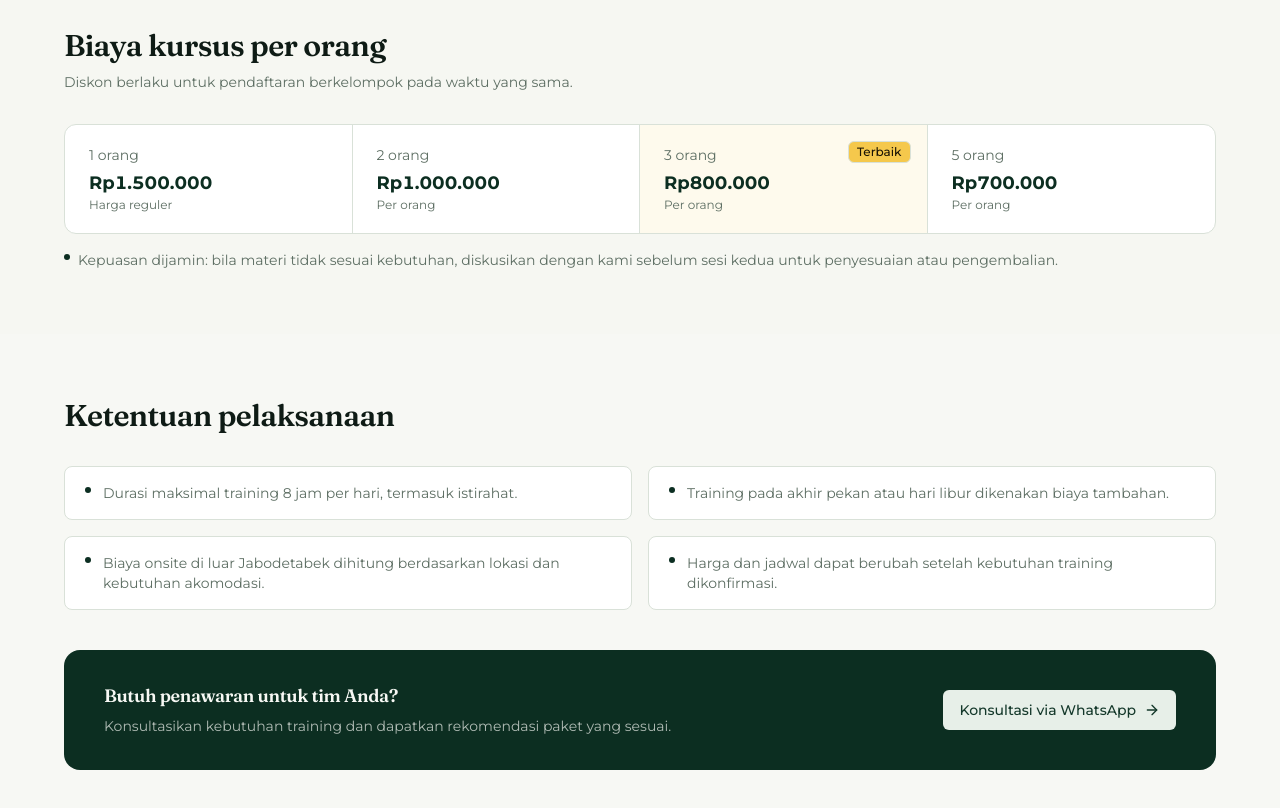
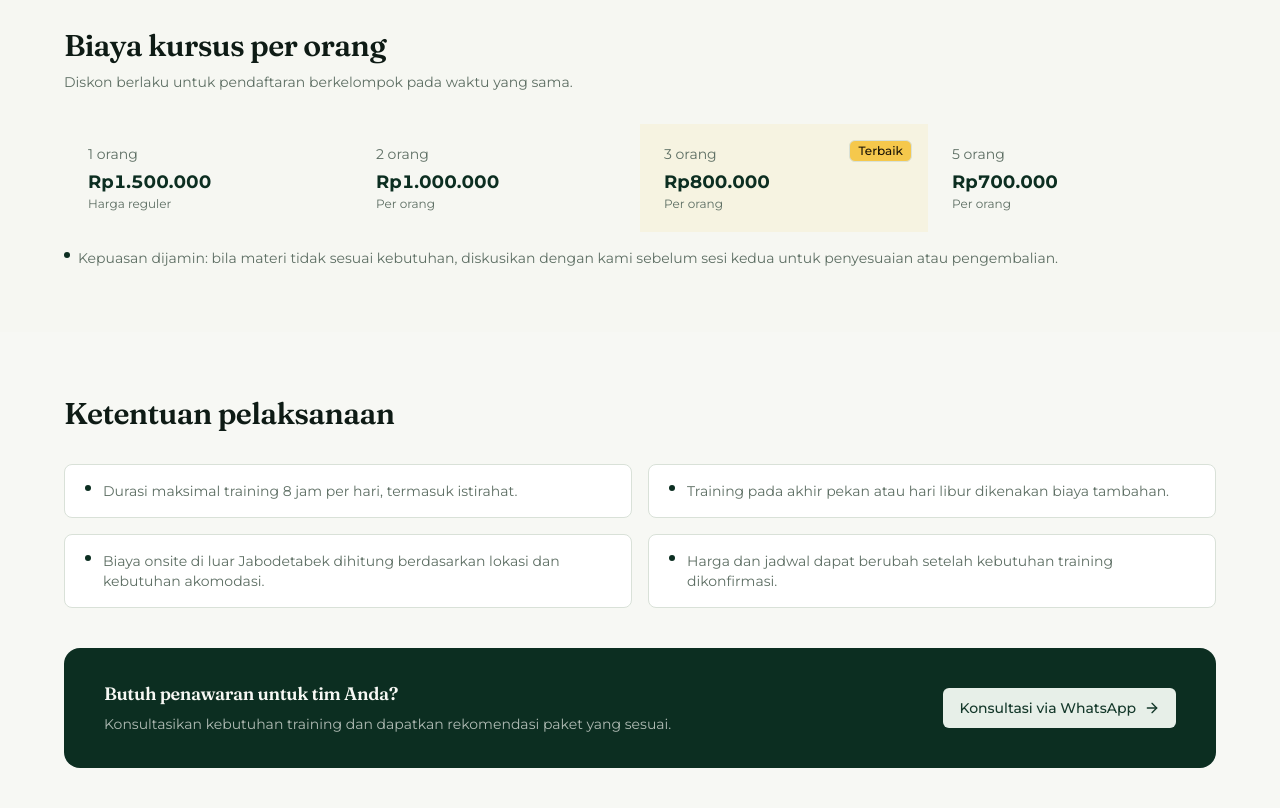
Before and after one commit to Iwang-f/accurate-course-web, a Next.js app: page /harga in a window 1280 px wide. Shown: the part 1060-1868 px from the top of the page. Built offline with nearby package versions, Linux system fonts and the light colour scheme.

Commit message:
feat: add scroll reveal to program, harga, tentang, kontak pages (v2.2 phase 2)

```diff
--- a/src/app/harga/page.tsx
+++ b/src/app/harga/page.tsx
@@ -5,6 +5,7 @@ import { PageIntro } from "@/components/page-intro";
 import { CtaBanner } from "@/components/cta-banner";
 import { Badge } from "@/components/ui/badge";
 import { PricingCards } from "@/components/pricing-cards";
+import { Reveal, StaggerGroup, RevealItem } from "@/components/motion";
 
 export const metadata: Metadata = {
   title: "Harga Training",
@@ -22,21 +23,24 @@ export default function HargaPage() {
 
       <section className="px-5 py-14 md:py-16 sm:px-8">
         <div className="mx-auto max-w-6xl">
+          <Reveal>
             <h2 className="font-display text-2xl font-semibold tracking-tight md:text-3xl">Biaya training per paket</h2>
             <p className="mt-2 text-sm text-muted-foreground">Pilih level sesuai kebutuhan tim: Paham, Bisa, atau Terampil.</p>
+          </Reveal>
           <PricingCards />
         </div>
       </section>
 
       <section className="border-t border-border/50 bg-muted/20 px-5 py-14 md:py-16 sm:px-8">
         <div className="mx-auto max-w-6xl">
+          <Reveal>
             <h2 className="font-display text-2xl font-semibold tracking-tight md:text-3xl">Biaya kursus per orang</h2>
             <p className="mt-2 text-sm text-muted-foreground">Diskon berlaku untuk pendaftaran berkelompok pada waktu yang sama.</p>
-          <div className="mt-8 overflow-hidden rounded-xl border border-border/60 bg-card">
-            <div className="grid grid-cols-1 overflow-x-auto sm:grid-cols-2 lg:grid-cols-4">
+          </Reveal>
+          <StaggerGroup className="mt-8 grid grid-cols-1 overflow-x-auto sm:grid-cols-2 lg:grid-cols-4">
             {getCoursePricing().map((item: CoursePriceTier) => (
+              <RevealItem key={item.peserta}>
                 <div
-                  key={item.peserta}
                   className={`relative border-b border-border/50 px-6 py-5 sm:border-b-0 sm:border-r last:border-r-0 ${
                     item.unggulan ? "bg-highlight/10" : ""
                   }`}
@@ -48,9 +52,9 @@ export default function HargaPage() {
                   <p className="mt-1 text-lg font-bold tabular-nums text-primary">{item.harga}</p>
                   <p className="text-xs text-muted-foreground">{item.keterangan}</p>
                 </div>
+              </RevealItem>
             ))}
-            </div>
-          </div>
+          </StaggerGroup>
           <p className="mt-4 flex items-start gap-2 text-sm text-muted-foreground">
             <span className="mt-1 size-1.5 shrink-0 rounded-full bg-primary" />
             Kepuasan dijamin: bila materi tidak sesuai kebutuhan, diskusikan dengan kami sebelum sesi kedua untuk penyesuaian atau pengembalian.
@@ -60,15 +64,19 @@ export default function HargaPage() {
 
       <section className="px-5 py-14 md:py-16 sm:px-8">
         <div className="mx-auto max-w-6xl">
+          <Reveal>
             <h2 className="font-display text-2xl font-semibold tracking-tight md:text-3xl">Ketentuan pelaksanaan</h2>
-          <ul className="mt-8 grid gap-4 sm:grid-cols-2">
+          </Reveal>
+          <StaggerGroup className="mt-8 grid gap-4 sm:grid-cols-2">
             {getTerms().map((t: string) => (
-              <li key={t} className="flex items-start gap-3 rounded-lg border border-border/60 bg-card px-5 py-4 text-sm text-muted-foreground">
+              <RevealItem key={t}>
+                <li className="flex items-start gap-3 rounded-lg border border-border/60 bg-card px-5 py-4 text-sm text-muted-foreground list-none">
                   <span className="mt-1 size-1.5 shrink-0 rounded-full bg-primary" />
                   {t}
                 </li>
+              </RevealItem>
             ))}
-          </ul>
+          </StaggerGroup>
           <div className="mt-10">
             <CtaBanner
               title="Butuh penawaran untuk tim Anda?"
--- a/src/app/kontak/page.tsx
+++ b/src/app/kontak/page.tsx
@@ -7,6 +7,7 @@ import { buildConsultationUrl } from "@/lib/consultation";
 import { getSite, getPrograms } from "@/lib/site";
 import { PageIntro } from "@/components/page-intro";
 import { buttonVariants } from "@/components/ui/button";
+import { Reveal } from "@/components/motion";
 
 const EMPTY: ConsultationInquiry = { nama: "", perusahaan: "", jumlah: "", program: "", kendala: "" };
 
@@ -33,6 +34,7 @@ export default function KontakPage() {
 
       <section className="px-5 py-14 sm:px-8 md:py-16">
         <div className="mx-auto max-w-2xl">
+          <Reveal>
           <form onSubmit={handleSubmit} className="space-y-6">
             <Field label="Nama" value={inquiry.nama} onChange={(v) => set("nama", v)} placeholder="Nama lengkap" required />
             <Field label="Perusahaan" value={inquiry.perusahaan} onChange={(v) => set("perusahaan", v)} placeholder="Nama perusahaan" required />
@@ -64,6 +66,7 @@ export default function KontakPage() {
               Kirim ke WhatsApp
             </button>
           </form>
+          </Reveal>
         </div>
       </section>
 
--- a/src/app/program/page.tsx
+++ b/src/app/program/page.tsx
@@ -6,6 +6,7 @@ import { buttonVariants } from "@/components/ui/button";
 import { Badge } from "@/components/ui/badge";
 import { Card, CardContent, CardHeader, CardTitle } from "@/components/ui/card";
 import { SilabusAccordion } from "@/components/silabus-accordion";
+import { Reveal, StaggerGroup, RevealItem } from "@/components/motion";
 import { getClasses, getServices, getFeaturedClass, getTrainer } from "@/lib/site";
 import type { ProgramItem } from "@/lib/site";
 
@@ -25,23 +26,34 @@ export default function ProgramPage() {
       <PageIntro eyebrow="Program Training" title="Belajar Accurate dari transaksi yang benar-benar Anda kerjakan" description="Pilih kelas utama atau diskusikan format private yang sesuai dengan alur kerja tim Anda." />
       <section className="px-5 py-14 sm:px-8 md:py-16">
         <div className="mx-auto max-w-6xl">
+          <Reveal>
             <p className="text-sm font-semibold uppercase tracking-[0.16em] text-primary">Kelas utama</p>
-          <div className="mt-5 grid gap-5 md:grid-cols-2">
+          </Reveal>
+          <StaggerGroup className="mt-5 grid gap-5 md:grid-cols-2">
             {classes.map((item) => (
-              <ProgramCard key={item.judul} item={item} featured={item.judul === featuredClass} />
+              <RevealItem key={item.judul} className="h-full">
+                <ProgramCard item={item} featured={item.judul === featuredClass} />
+              </RevealItem>
             ))}
-          </div>
+          </StaggerGroup>
         </div>
       </section>
       <section className="border-y border-border/50 bg-muted/20 px-5 py-14 sm:px-8 md:py-16">
         <div className="mx-auto max-w-6xl">
+          <Reveal delay={0.1}>
             <p className="text-sm font-semibold uppercase tracking-[0.16em] text-primary">Format layanan</p>
-          <div className="mt-5 grid gap-5 md:grid-cols-2">
-            {services.map((item) => <ProgramCard key={item.judul} item={item} />)}
-          </div>
+          </Reveal>
+          <StaggerGroup className="mt-5 grid gap-5 md:grid-cols-2">
+            {services.map((item) => (
+              <RevealItem key={item.judul} className="h-full">
+                <ProgramCard item={item} />
+              </RevealItem>
+            ))}
+          </StaggerGroup>
         </div>
       </section>
       <section className="px-5 py-14 sm:px-8 md:py-16">
+        <Reveal delay={0.15}>
           <div className="mx-auto grid max-w-6xl gap-8 rounded-2xl border border-border/60 bg-card p-6 sm:p-10 md:grid-cols-[auto_1fr] md:items-center">
             <div className="flex size-24 items-center justify-center rounded-full bg-primary text-3xl font-bold text-primary-foreground">IF</div>
             <div>
@@ -50,6 +62,7 @@ export default function ProgramPage() {
               <p className="mt-3 max-w-2xl leading-7 text-muted-foreground">{TRAINER.deskripsi}</p>
             </div>
           </div>
+        </Reveal>
       </section>
       <section className="px-5 pb-14 sm:px-8 md:pb-20"><div className="mx-auto max-w-6xl"><CtaBanner title="Belum yakin program mana yang cocok?" description="Ceritakan kondisi tim dan alur kerja Anda. Kami bantu memetakan titik mulai yang realistis." action="Diskusikan kebutuhan" /></div></section>
     </main>
--- a/src/app/tentang/page.tsx
+++ b/src/app/tentang/page.tsx
@@ -5,6 +5,7 @@ import { PageIntro } from "@/components/page-intro";
 import { CtaBanner } from "@/components/cta-banner";
 import { Badge } from "@/components/ui/badge";
 import { TestimoniCards } from "@/components/testimoni-cards";
+import { Reveal, StaggerGroup, RevealItem } from "@/components/motion";
 
 export const metadata: Metadata = {
   title: "Tentang Kami",
@@ -23,6 +24,7 @@ export default function TentangPage() {
 
       {/* Trainer — V2 */}
       <section className="px-5 py-14 md:py-16 sm:px-8">
+        <Reveal>
         <div className="mx-auto grid max-w-6xl gap-8 rounded-2xl border border-border/60 bg-card p-6 sm:p-10 md:grid-cols-[auto_1fr] md:items-center">
           <div className="flex size-24 items-center justify-center rounded-full bg-primary text-3xl font-bold text-primary-foreground">
             {TRAINER.foto ? (
@@ -38,31 +40,39 @@ export default function TentangPage() {
             <p className="mt-3 max-w-2xl leading-7 text-muted-foreground">{TRAINER.deskripsi}</p>
           </div>
         </div>
+        </Reveal>
       </section>
 
       <section className="border-t border-border/50 px-5 py-14 md:py-16 sm:px-8">
         <div className="mx-auto grid max-w-6xl gap-12 lg:grid-cols-[1fr_1.2fr]">
+          <Reveal>
             <h2 className="font-display text-2xl font-semibold tracking-tight md:text-3xl">Cara kami mengajar</h2>
+          </Reveal>
           <div className="space-y-6">
             <p className="text-base leading-7 text-muted-foreground">{ABOUT.approach}</p>
-            <dl className="grid gap-5 sm:grid-cols-2">
+            <StaggerGroup className="grid gap-5 sm:grid-cols-2">
               {getKeunggulan().map((k) => (
-                <div key={k.judul} className="rounded-xl border border-border/60 bg-card px-5 py-5">
+                <RevealItem key={k.judul}>
+                  <div className="rounded-xl border border-border/60 bg-card px-5 py-5">
                     <dt className="text-sm font-semibold">{k.judul}</dt>
                     <dd className="mt-2 text-sm leading-6 text-muted-foreground">{k.isi}</dd>
                   </div>
+                </RevealItem>
               ))}
-            </dl>
+            </StaggerGroup>
           </div>
         </div>
       </section>
 
       <section className="border-y border-border/50 bg-muted/20 px-5 py-14 md:py-16 sm:px-8">
         <div className="mx-auto grid max-w-6xl gap-12 lg:grid-cols-2">
+          <Reveal>
             <div>
               <h2 className="font-display text-2xl font-semibold tracking-tight md:text-3xl">Visi</h2>
               <p className="mt-4 text-base leading-7 text-muted-foreground">{ABOUT.vision}</p>
             </div>
+          </Reveal>
+          <Reveal delay={0.1}>
             <div>
               <h2 className="font-display text-2xl font-semibold tracking-tight md:text-3xl">Misi</h2>
               <ul className="mt-4 space-y-3">
@@ -74,16 +84,19 @@ export default function TentangPage() {
                 ))}
               </ul>
             </div>
+          </Reveal>
         </div>
       </section>
 
       {/* Testimoni — V2 */}
       <section className="px-5 py-14 md:py-16 sm:px-8">
         <div className="mx-auto max-w-6xl">
+          <Reveal>
             <div className="max-w-2xl">
               <h2 className="font-display text-2xl font-semibold tracking-tight md:text-3xl">Apa kata peserta</h2>
               <p className="mt-3 text-muted-foreground">Pengalaman langsung dari peserta yang telah mengikuti pelatihan.</p>
             </div>
+          </Reveal>
           <TestimoniCards />
         </div>
       </section>
```
Lines whose indentation alone changed are shown as unchanged.
